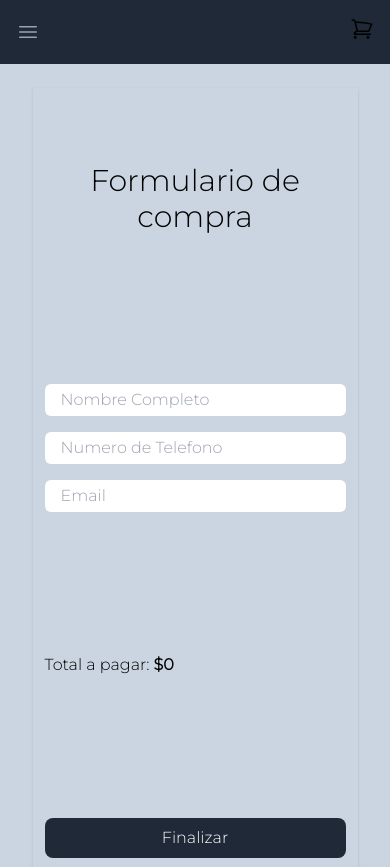
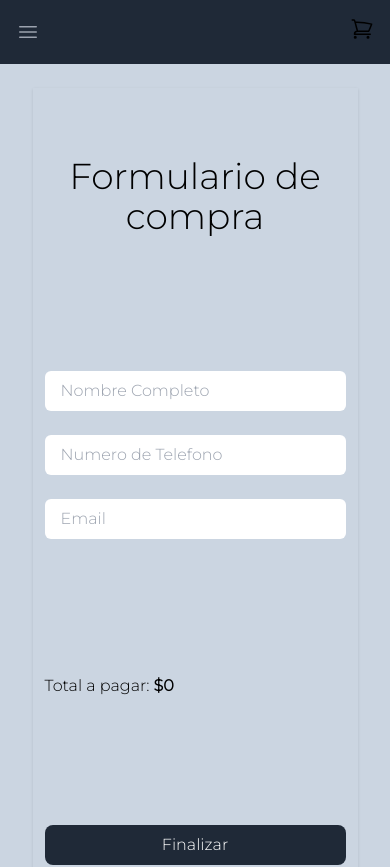
Before and after one commit to Cristian-Souto/React-Coder-Ecommerce, a React (Create React App) app: page /checkout in a window 390 px wide. Shown: the top 867 px of the page. Built offline with nearby package versions, Linux system fonts and the light colour scheme.

Commit message:
itemdetails se agregan estilos en tamaño mobile

```diff
--- a/src/components/ItemDetail.jsx
+++ b/src/components/ItemDetail.jsx
@@ -44,9 +44,9 @@ const ItemDetail = ({ item }) => {
   }
 
   return (
-    < div className="flex w-5/6 bg-white rounded p-10 transition-all shadow hover:shadow-lg" >
+    < div className="flex w-5/6 bg-white rounded p-10 transition-all shadow hover:shadow-lg sm:flex flex-col align-center" >
       {/* Item image */}
-      < div className="flex justify-center w-1/2" >
+      < div className="flex justify-center w-full" >
         {!image ? (
           <Loading />
         ) : (
@@ -56,7 +56,7 @@ const ItemDetail = ({ item }) => {
       </div >
 
       {/* Item description */}
-      <div className="flex flex-col justify-center pl-10" >
+      <div className="flex flex-col justify-center" >
         <h2 className="text-3xl font-bold text-gray-800">{item.name}</h2>
         <p className="mt-4 text-xl">{item.description}</p>
         <span className="mt-4 text-xl">
--- a/src/views/checkout.jsx
+++ b/src/views/checkout.jsx
@@ -76,58 +76,22 @@ const CheckoutView = () => {
 
   return (
     <Layout>
-     {/*  <form onSubmit={handleFinalizePurchase} style={{backgroundColor:'#DBD8E3',borderRadius:'8px',boxShadow:'rgba(0, 0, 0, 0.24) 0px 3px 8px',margin:'auto',maxWidth:'50%',display:'flex',alignItems:'center',justifyContent:'center',flexDirection:'column',height:'80vh'}} >
-        <h2 style={{margin:'1rem 0',fontSize:'2.2rem'}}>Formulario de compra</h2>
-        <div style={{display:'flex',flexDirection:'column'}}>
+       <form onSubmit={handleFinalizePurchase} className="flex flex-col justify-around w-10/12 p-3 min-h-screen max-w-lg shadow">
+       <h2 className="text-4xl mb-6 text-center">Formulario de compra</h2>
+        <div className="flex flex-col">
           <input
-            style={{height:'40px',width:'100%',borderRadius:'8px',border:'none',margin:'1rem 0',padding:'0 .5rem'}}
-            className="h-8 pl-4 mb-4 rounded-md"
+            className="h-10 pl-4 mb-6 rounded-md"
             placeholder="Nombre Completo"
             required
           />
           <input
-            style={{height:'40px',borderRadius:'8px',border:'none',margin:'1rem 0',padding:'0 .5rem'}}
-            className="h-8 pl-4 mb-4 rounded-md"
+            className="h-10 pl-4 mb-6 rounded-md"
             placeholder="Numero de Telefono"
             type="number"
             required
           />
           <input
-           style={{height:'40px',borderRadius:'8px',border:'none',margin:'1rem 0',padding:'0 .5rem'}}
-            className="h-8 pl-4 mb-4 rounded-md"
-            placeholder="Email"
-            type={"email"}
-            required
-          />
-        </div>
-        <span style={{fontSize:'1.3rem',margin:'2rem'}}>
-          Total a pagar: <strong>${importeTotal}</strong>
-        </span>
-        <button
-         style={{width:'40%',fontSize:'1rem',color:'white',fontWeight:'600',borderRadius:'6px',cursor:'pointer',border:'none',padding:'1rem 2rem',backgroundColor:'seagreen'}}
-          type="submit"
-          className="rounded-lg p-2 bg-gray-800 text-white disabled:opacity-50"
-          disabled={isLoading}
-        >
-          Finalizar
-        </button>
-      </form> */}
-       <form onSubmit={handleFinalizePurchase} className="flex flex-col justify-around w-10/12 p-3 min-h-screen max-w-md shadow">
-       <h2 className="text-3xl mb-6 text-center">Formulario de compra</h2>
-        <div className="flex flex-col">
-          <input
-            className="h-8 pl-4 mb-4 rounded-md"
-            placeholder="Nombre Completo"
-            required
-          />
-          <input
-            className="h-8 pl-4 mb-4 rounded-md"
-            placeholder="Numero de Telefono"
-            type="number"
-            required
-          />
-          <input
-            className="h-8 pl-4 mb-4 rounded-md"
+            className="h-10 pl-4 mb-6 rounded-md"
             placeholder="Email"
             type={"email"}
             required
```
